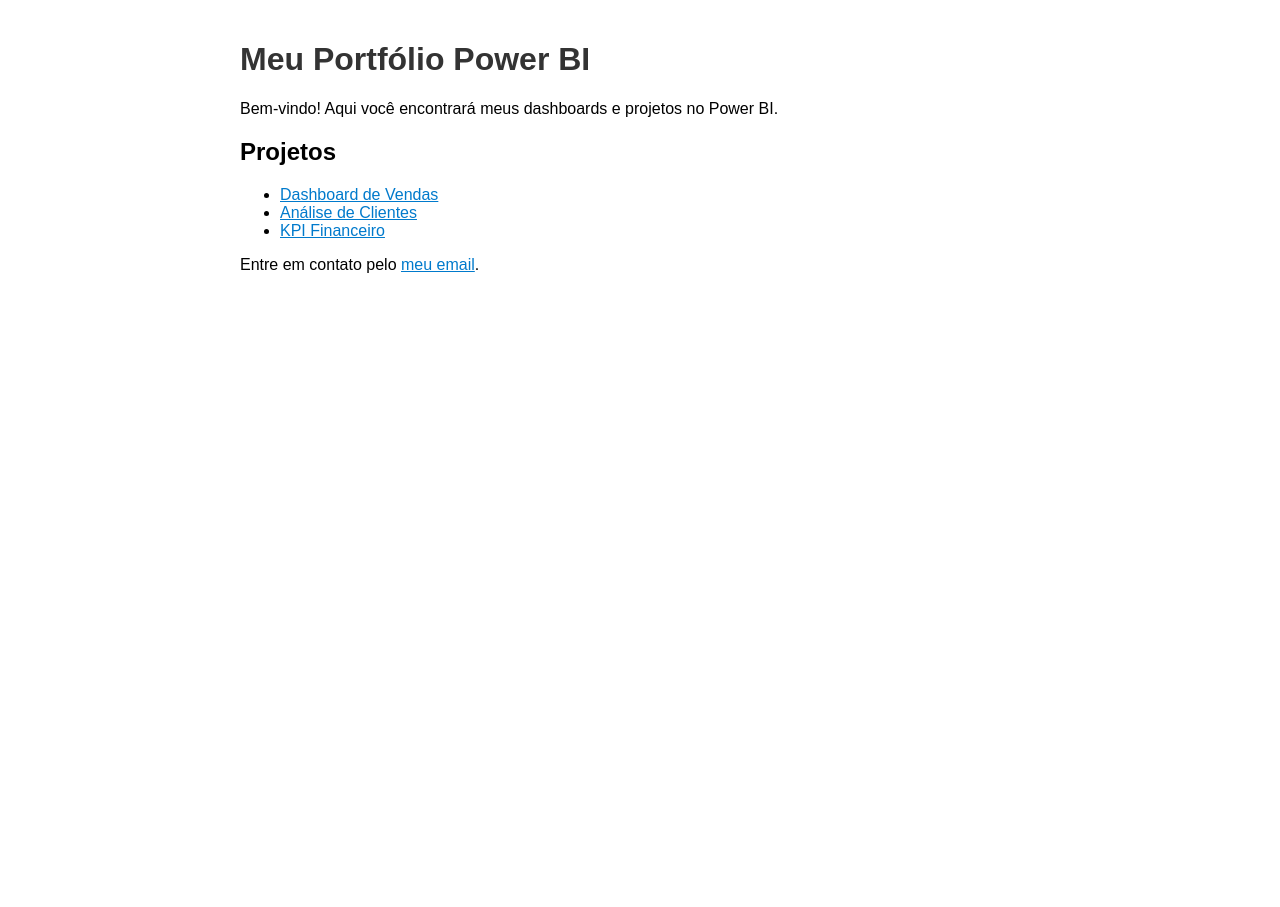
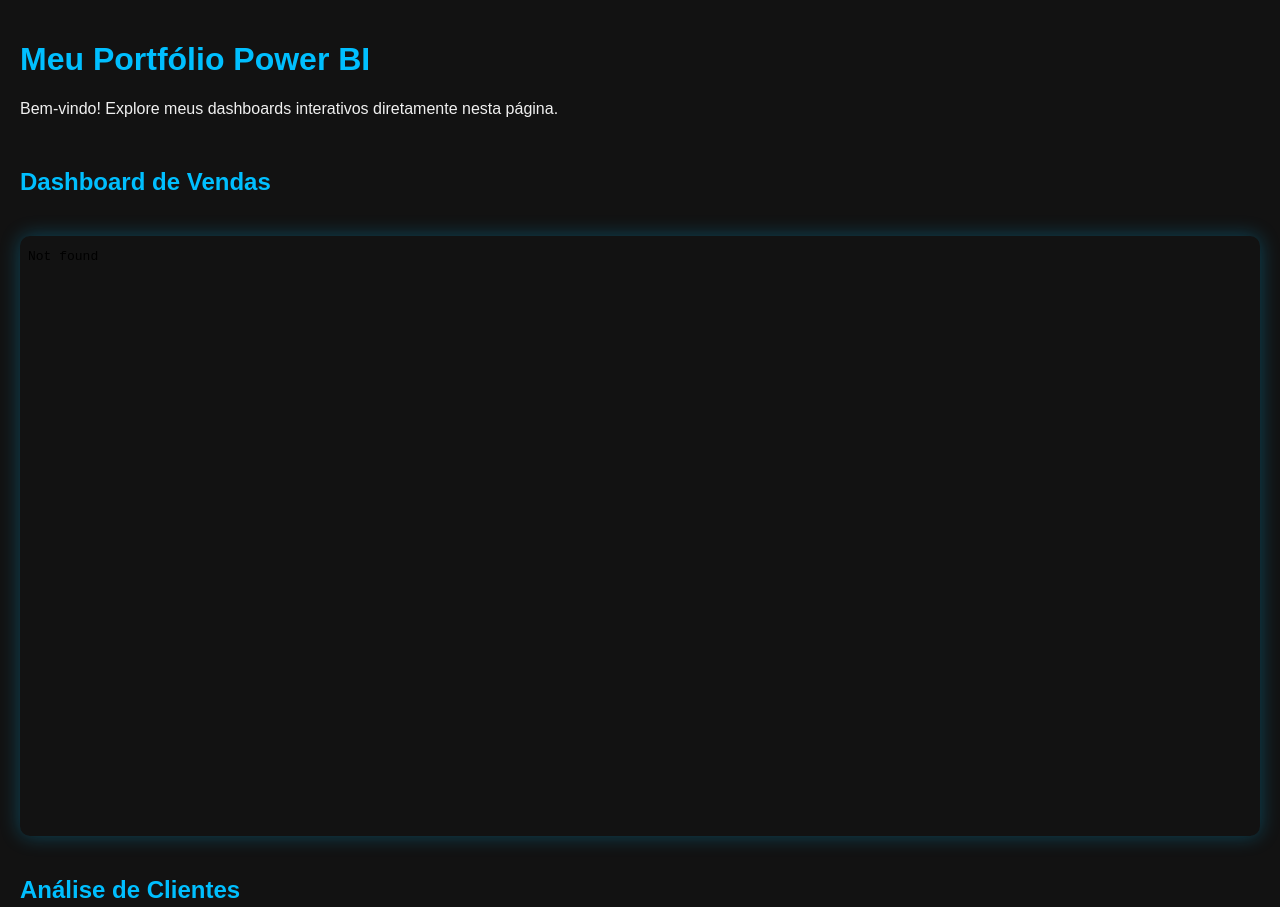
Before and after one commit to thelastson/powerbi, a plain HTML site: page index.html in a window 1280 px wide. Shown: the top 907 px of the page. Before the commit the page ends 800 px from the top, so only its background shows below. Drawn offline with Linux system fonts and the light colour scheme.

Commit message:
Update index.html

```diff
--- a/index.html
+++ b/index.html
@@ -2,24 +2,61 @@
 <html lang="pt-BR">
 <head>
   <meta charset="UTF-8">
-  <title>Meu Portfólio Power BI</title>
+  <title>Portfólio Power BI</title>
   <style>
-    body { font-family: Arial; max-width: 800px; margin: auto; padding: 20px; }
-    h1 { color: #333; }
-    a { color: #007acc; }
+    body {
+      background-color: #121212;
+      color: #f0f0f0;
+      font-family: Arial, sans-serif;
+      margin: 0;
+      padding: 20px;
+    }
+
+    h1, h2 {
+      color: #00bfff;
+    }
+
+    .dashboard-container {
+      margin: 30px 0;
+      display: flex;
+      flex-direction: column;
+      gap: 20px;
+    }
+
+    iframe {
+      width: 100%;
+      height: 600px;
+      border: none;
+      border-radius: 10px;
+      box-shadow: 0 0 20px rgba(0, 191, 255, 0.3);
+    }
+
+    .footer {
+      margin-top: 50px;
+      font-size: 14px;
+      color: #888;
+    }
   </style>
 </head>
 <body>
+
   <h1>Meu Portfólio Power BI</h1>
-  <p>Bem-vindo! Aqui você encontrará meus dashboards e projetos no Power BI.</p>
+  <p>Bem-vindo! Explore meus dashboards interativos diretamente nesta página.</p>
 
-  <h2>Projetos</h2>
-  <ul>
-    <li><a href="link-do-seu-relatório" target="_blank">Dashboard de Vendas</a></li>
-    <li><a href="link-do-seu-relatório" target="_blank">Análise de Clientes</a></li>
-    <li><a href="link-do-seu-relatório" target="_blank">KPI Financeiro</a></li>
-  </ul>
+  <div class="dashboard-container">
+    <h2>Dashboard de Vendas</h2>
+    <iframe src="LINK-DO-SEU-RELATORIO-POWERBI-AQUI" allowfullscreen></iframe>
 
-  <p>Entre em contato pelo <a href="mailto:seuemail@email.com">meu email</a>.</p>
+    <h2>Análise de Clientes</h2>
+    <iframe src="LINK-DO-SEU-RELATORIO-POWERBI-AQUI" allowfullscreen></iframe>
+
+    <h2>KPI Financeiro</h2>
+    <iframe src="LINK-DO-SEU-RELATORIO-POWERBI-AQUI" allowfullscreen></iframe>
+  </div>
+
+  <div class="footer">
+    © 2025 Seu Nome — Todos os direitos reservados.
+  </div>
+
 </body>
 </html>
```
